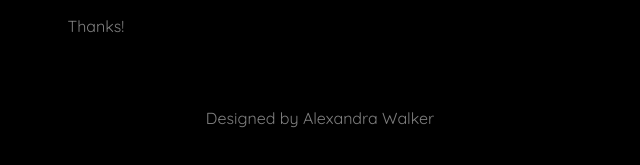
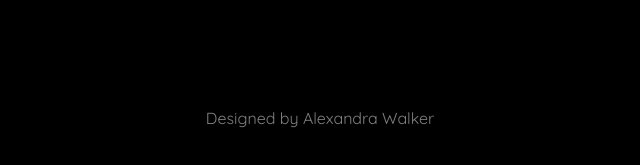
Before and after one commit to alexandramwalker/alexandramwalker.github.com, a plain HTML site: page bio.html in a window 1280 px wide. Shown: the part 995-1160 px from the top of the page, 195-835 px from the left. Drawn offline with Linux system fonts and the light colour scheme; files whose address does not match are found by name.

Commit message:
Update bio.html

```diff
--- a/bio.html
+++ b/bio.html
@@ -72,10 +72,12 @@
           <div class="row" data-aos="fade-up">
             <div class="col-md-12">
               <p>I am a maker and an experimentalist.
-              <p>My preferred medium is oil paint, and my process involves a lot of conversation between my materials and myself. I do not have any expectations when I begin, and prefer to take a step back after each mark in order to determine what the next step should be. My process is a reflection of how I choose to live my life, in the moment and one step at a time. My process gives my paintings a spontaneous flare with bright colors and dream-like environments.
+              <p>My preferred medium is oil paint, and my process involves a lot of conversation between my materials and myself.
+                I do not have any expectations when I begin, and prefer to take a step back after each mark in order to determine what the next step should be.
+                My process is a reflection of how I choose to live my life, in the moment and one step at a time.
+                My process gives my paintings a spontaneous flare with bright colors and dream-like environments.
 
-
-              <p cass="mt-4">Thanks! <br> </p>
+              <p cass="mt-4"><br> </p>
             </div>
           </div>
         </div>
```
